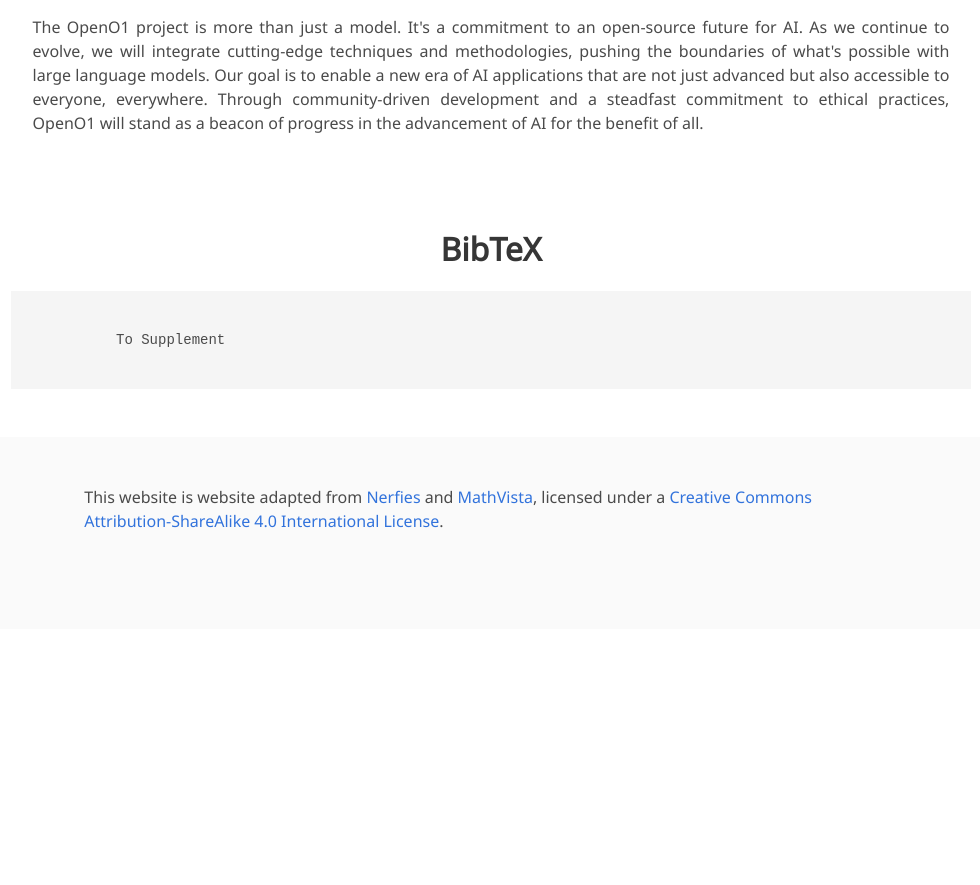
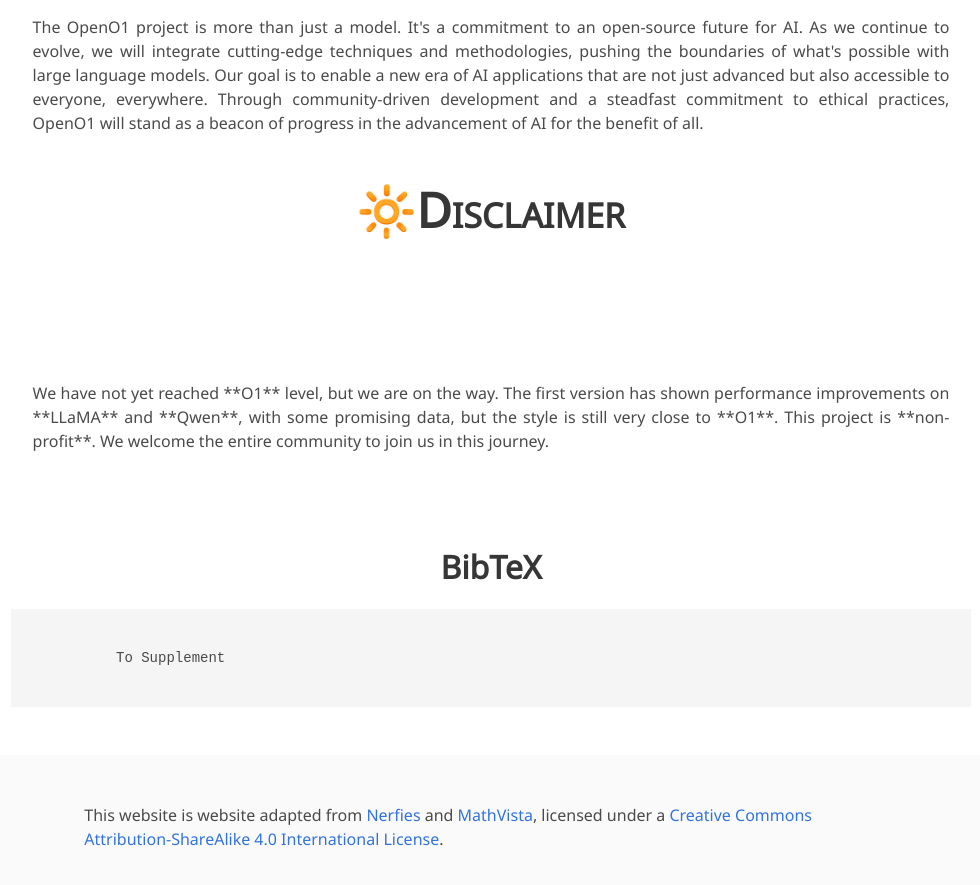
Before and after one commit to OpenSource-O1/OpenSource-O1.github.io, a plain HTML site: page index.html in a window 1280 px wide. Shown: the part 2116-3001 px from the top of the page, without its empty margins (149-1129 px from the left). Before the commit the page ends 2745 px from the top, so only its background shows below. Drawn offline with nearby package versions, Linux system fonts and the light colour scheme; no server answers; some icons are missing; a web font is replaced by a local one.

Commit message:
Update index.html

```diff
--- a/index.html
+++ b/index.html
@@ -260,6 +260,24 @@
             </div>
         </div>
     </div>
+      <div class="hero-body has-text-centered">
+        <h1 class="title is-1 mmmu">🔆Disclaimer</h1> <!--What's Next-->
+      </div>
+    </section>
+
+    <section class="section">
+      <div class="container">
+        <div class="columns is-centered has-text-centered">
+            <div class="column is-four-fifths">
+                <div class="content has-text-justified">
+                    <p>
+                     We have not yet reached **O1** level, but we are on the way. The first version has shown performance improvements on **LLaMA** and **Qwen**, with some promising data, but the style is still very close to **O1**. This project is **non-profit**. We welcome the entire community to join us in this journey.
+
+                    </p>
+                </div>
+            </div>
+        </div>
+    </div>
     </section>
 
     <!-- @PAN TODO: bibtex -->
```
